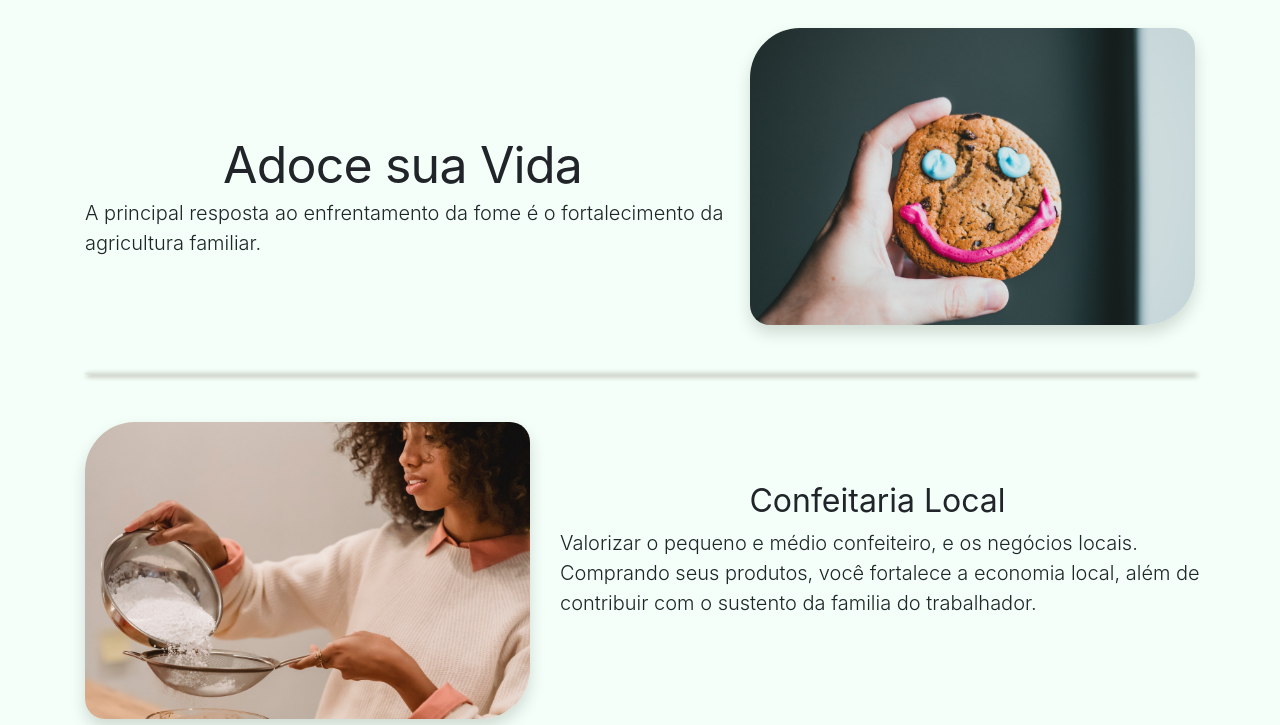
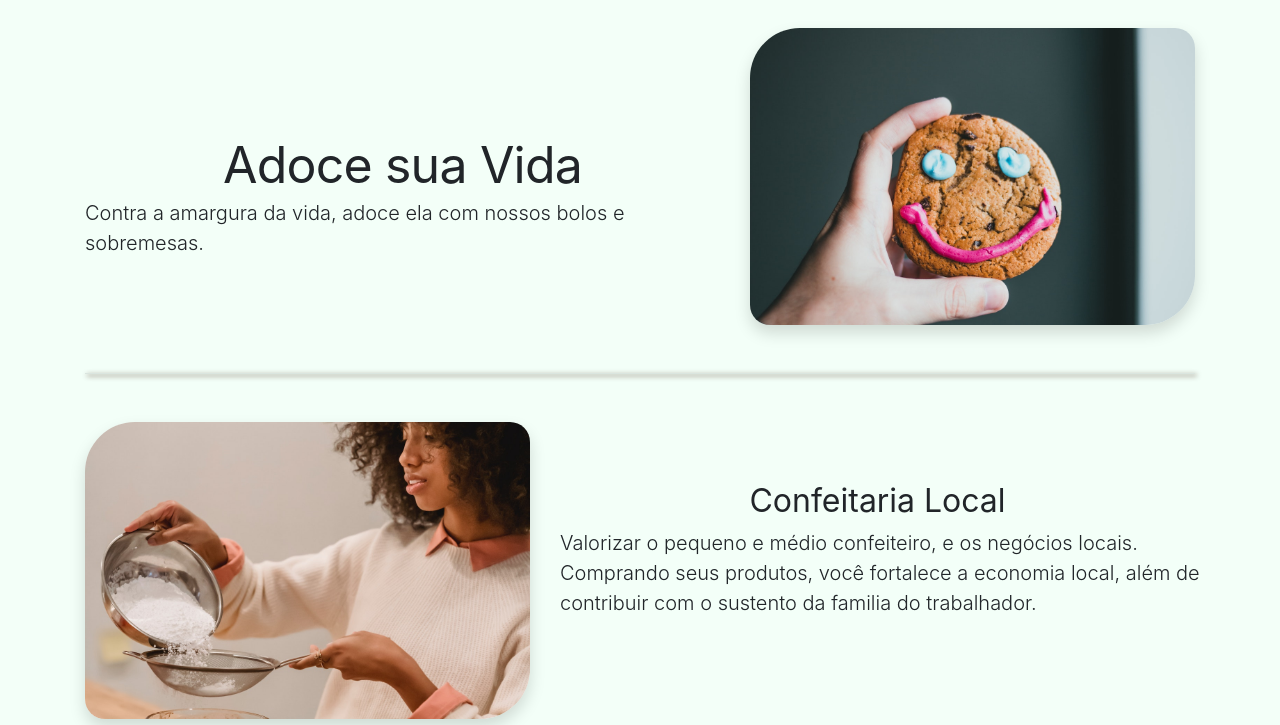
Before and after one commit to BrunoTravassos/beacademy-fzth-projetofinal, a plain HTML site: page Projeto-fzth-Doces/index.html in a window 1280 px wide. Shown: the part 740-1465 px from the top of the page. Drawn offline with nearby package versions, Linux system fonts and the light colour scheme.

Commit message:
update texto index

```diff
--- a/Projeto-fzth-Doces/index.html
+++ b/Projeto-fzth-Doces/index.html
@@ -117,7 +117,7 @@
                         <div class="col-sm-7">
                             <h2 class="featurette-heading text-center">Adoce sua Vida
                             </h2>
-                             <p class="lead">A principal resposta ao enfrentamento da fome é o fortalecimento da agricultura familiar.</p>
+                             <p class="lead">Contra a amargura da vida, adoce ela com nossos bolos e sobremesas.</p>
                         </div>
                         <div class="col-sm-5">
                             <img src="img/biscoito index.jpg" class="img-fluid img1 shadow" alt="">
```
